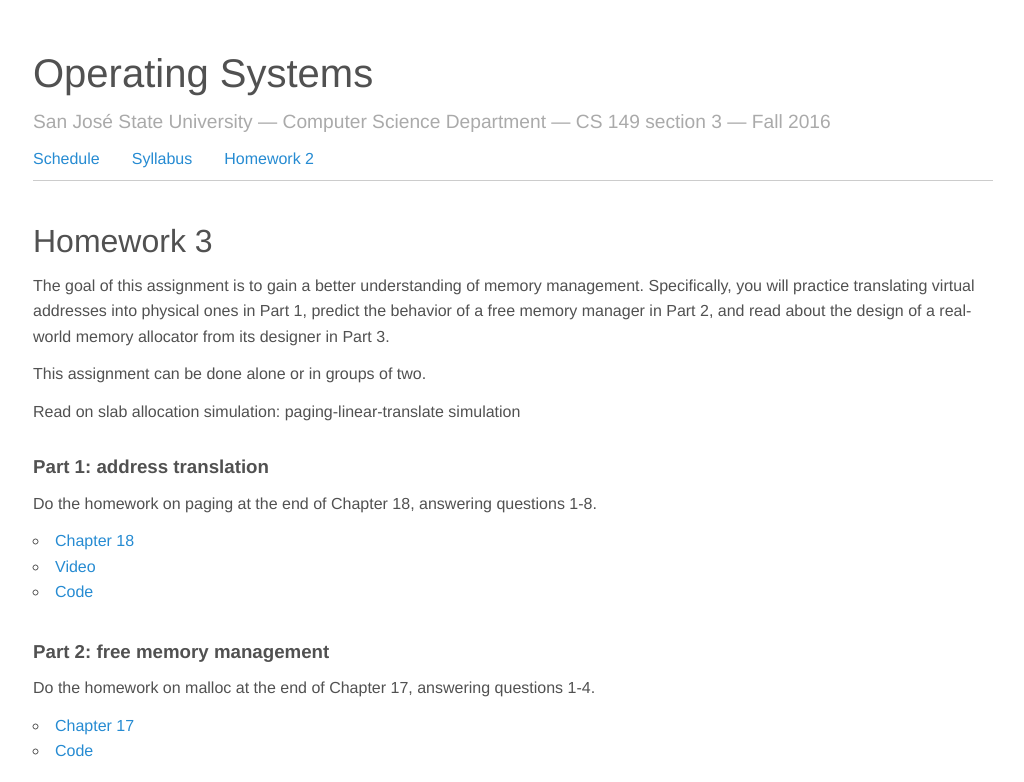
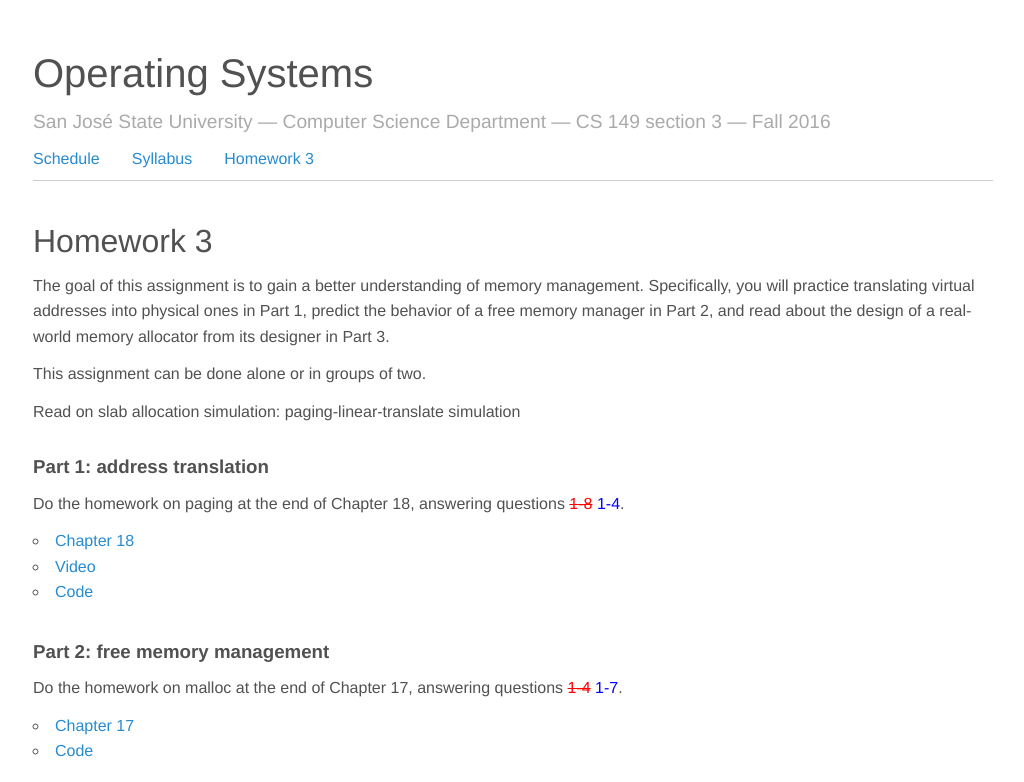
Before and after one commit to jnylam/jnylam.github.io, a Jekyll site: the page built from _courses/149-f16/homework03.md, in a window 1280 px wide. Shown: the top 782 px of the page, without its empty margins (127-1151 px from the left). Built offline with Jekyll 4.4.1, drawn with Linux system fonts in a browser that asks for light colours.

Commit message:
149 fix hw3

```diff
--- a/_courses/149-f16/homework03.md
+++ b/_courses/149-f16/homework03.md
@@ -3,7 +3,7 @@
 courseid: 149-f16
 title: Homework 3
 mathjax: true
-navorder: 0
+navorder: 3
 ---
 
 The goal of this assignment is to gain a better understanding of memory management. Specifically, you will practice translating virtual addresses into physical ones in Part 1, predict the behavior of a free memory manager in Part 2, and read about the design of a real-world memory allocator from its designer in Part 3.
@@ -16,7 +16,7 @@
 
 ### Part 1: address translation
 
-Do the homework on paging at the end of Chapter 18, answering questions 1-8.
+Do the homework on paging at the end of Chapter 18, answering questions <del>1-8</del> <ins>1-4</ins>.
 
 * [Chapter 18](http://www.cs.wisc.edu/~remzi/OSTEP/vm-paging.pdf)
 * [Video](http://youtu.be/AhfSDqud3j4)
@@ -24,7 +24,7 @@
 
 ### Part 2: free memory management
 
-Do the homework on malloc at the end of Chapter 17, answering questions 1-4.
+Do the homework on malloc at the end of Chapter 17, answering questions <del>1-4</del> <ins>1-7</ins>.
 
 * [Chapter 17](http://www.cs.wisc.edu/~remzi/OSTEP/vm-freespace.pdf)
 * [Code](http://pages.cs.wisc.edu/~remzi/OSTEP/Homework/HW-Freespace.tgz)
```
Also changed, not shown: _courses/149-f16/homework02.md (+1 -1 lines).
